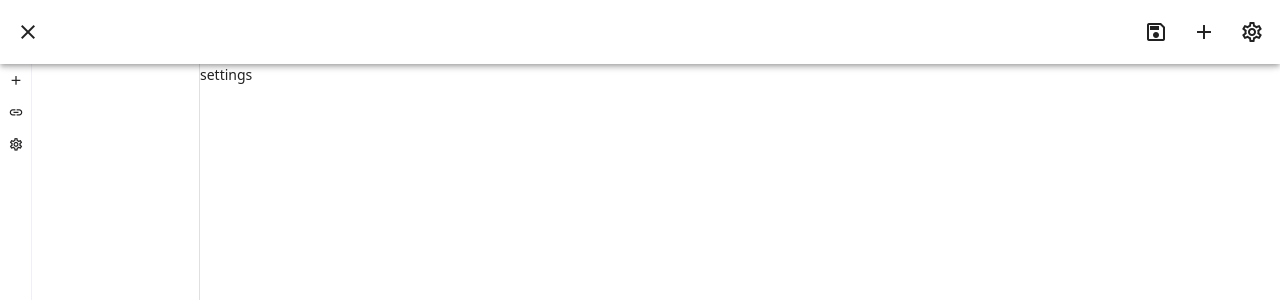
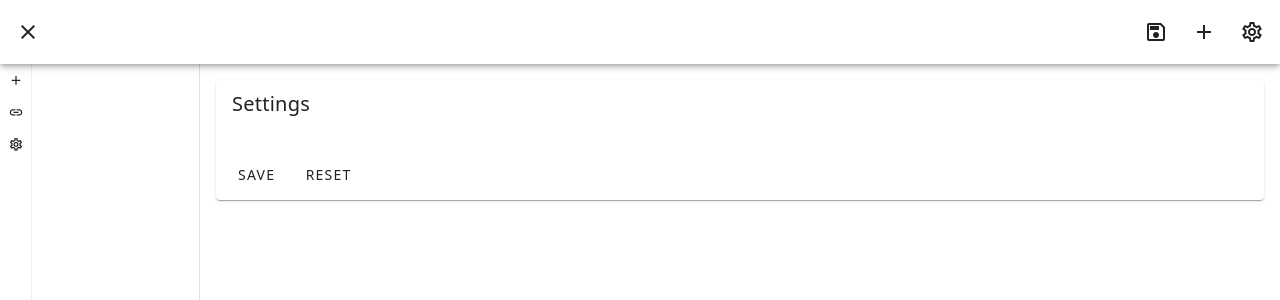
Before and after one commit to miaobuao/gettext-editor, a Vue app: page /editor in a window 1280 px wide. Shown: the top 300 px of the page. Built offline with nearby package versions, Linux system fonts and the light colour scheme; a small style sheet from the web is missing.

Commit message:
settings

```diff
--- a/src/pages/editor/settings.vue
+++ b/src/pages/editor/settings.vue
@@ -1 +1,12 @@
-<template>settings</template>
+<template>
+  <v-container>
+    <v-card>
+      <v-card-title>{{ $t('common.settings') }}</v-card-title>
+      <v-card-item></v-card-item>
+      <v-card-actions>
+        <v-btn>{{ $t('common.save') }}</v-btn>
+        <v-btn>{{ $t('common.reset') }}</v-btn>
+      </v-card-actions>
+    </v-card>
+  </v-container>
+</template>
```
